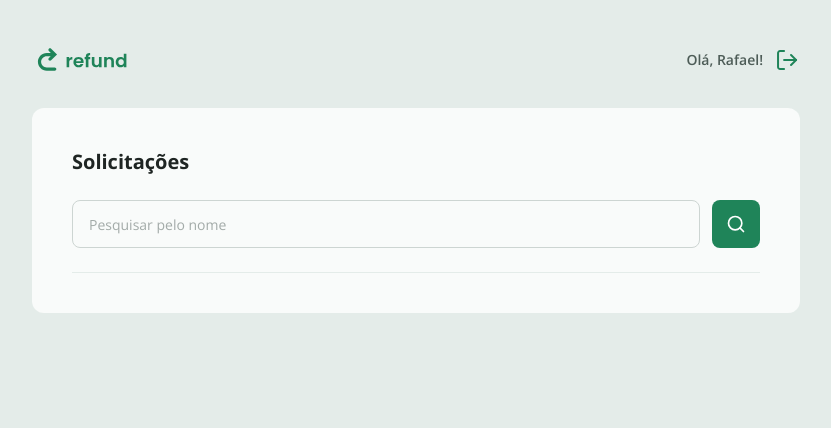
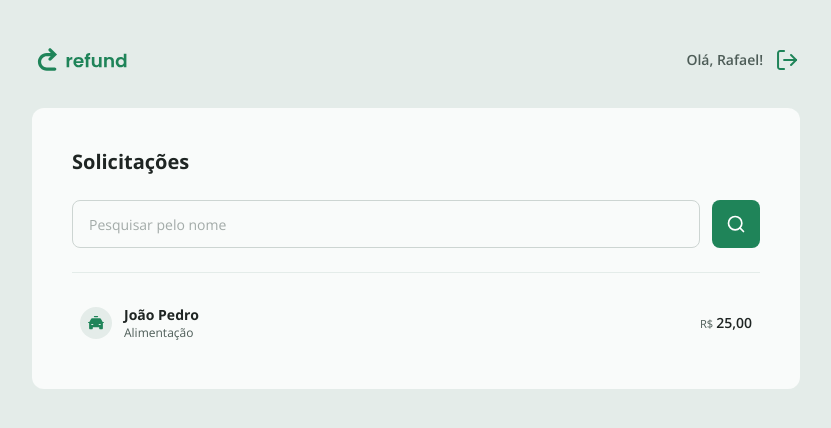
Before and after one commit to RafaDalmagro/refound, a React (Vite) app: page / in a window 1280 px wide. Shown: the top 428 px of the page, without its empty margins (224-1055 px from the left). Built offline with nearby package versions, Linux system fonts and the light colour scheme.

Commit message:
Estilizando o RefundItem.

```diff
--- /dev/null
+++ b/src/components/RefundItem.tsx
@@ -0,0 +1,37 @@
+export type RefundItemProps = {
+    id: string;
+    username: string;
+    category: string;
+    amount: string;
+    categoryImg: string;
+};
+
+type Props = React.ComponentProps<"a"> & {
+    data: RefundItemProps;
+};
+
+export function RefundItem({ data, ...rest }: Props) {
+    return (
+        <a
+            className="flex items-center gap-3 hover:bg-green-100/50 cursor-pointer p-2 rounded-md"
+            {...rest}>
+            <img
+                src={data.categoryImg}
+                alt="Ícone da categoria"
+                className="w-8 h-8"
+            />
+
+            <div className="flex flex-col flex-1">
+                <strong className="text-sm text-gray-100">
+                    {data.username}
+                </strong>
+                <span className="text-xs text-gray-200">{data.category}</span>
+            </div>
+
+            <span className="text-sm text-gray-100 font-semibold">
+                <small className="font-normal text-gray-200 ">R$ </small>
+                {data.amount}
+            </span>
+        </a>
+    );
+}
--- a/src/pages/Dashboard.tsx
+++ b/src/pages/Dashboard.tsx
@@ -1,7 +1,19 @@
 import { Button } from "../components/Button";
 import { Input } from "../components/Input";
+import { RefundItem } from "../components/RefundItem";
+import searchSvg from "../assets/search.svg";
+import { CATEGORIES } from "../utils/categories";
+
 import { useState } from "react";
-import searchSvg from "../assets/search.svg";
+
+const REFUND_EXAMPLE = {
+    id: "1",
+    username: "João Pedro",
+    category: "Alimentação",
+    amount: "25,00",
+    categoryImg: CATEGORIES["transport"].icon,
+};
+
 export function Dashboard() {
     const [name, setName] = useState("");
 
@@ -31,6 +43,9 @@ export function Dashboard() {
                     />
                 </Button>
             </form>
+            <div className="mt-6 flex flex-col gap-4 max-h-[342px] overflow-y-scroll">
+                <RefundItem data={REFUND_EXAMPLE} />
+            </div>
         </div>
     );
 }
```
